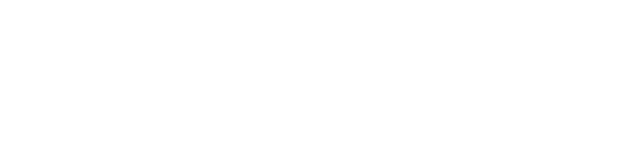
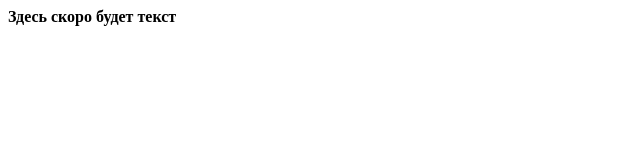
Before and after one commit to psiho228/rsschool-cv, a plain HTML site: page index.html in a window 1280 px wide. Shown: the whole page, without its empty margins (0-640 px from the left). Drawn offline with Linux system fonts and the light colour scheme.

Commit message:
feat: add text

```diff
--- a/index.html
+++ b/index.html
@@ -4,5 +4,6 @@
    <title>CV</title>
   </head>
   <body>
+    <b> Здесь скоро будет текст </b>
   </body>
 </html>
```
